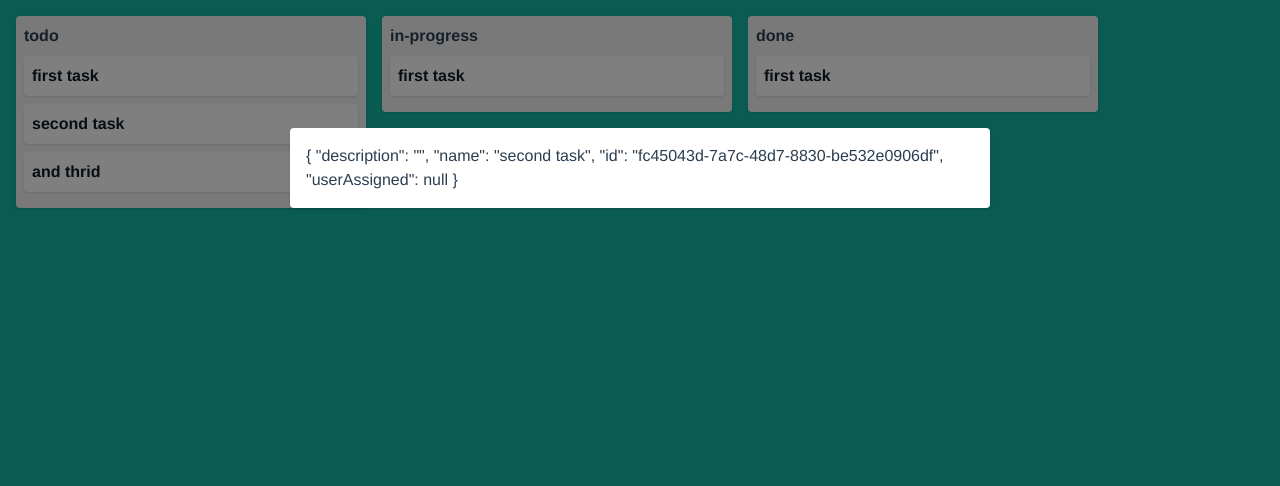
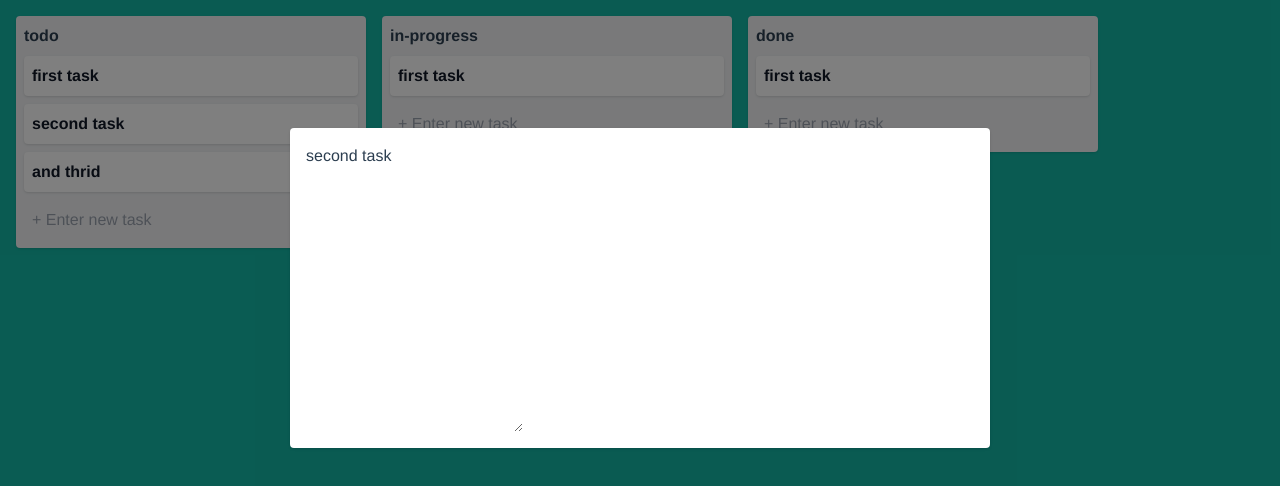
Before and after one commit to lewpiotr1701/vue3-trello-clone, a Vue app: page / in a window 1280 px wide. Both pictures are taken after a click on the element "second task". Shown: the top 486 px of the page. Built offline with nearby package versions, Linux system fonts and the light colour scheme.

Commit message:
feat: create new task

```diff
--- a/src/store/index.js
+++ b/src/store/index.js
@@ -1,6 +1,7 @@
 import { createStore } from 'vuex'
 import defaultBoard from '@/services/default-board.js'
 import { saveStatePlugin } from '@/services/helpers.js'
+import { v4 as uuidv4 } from 'uuid'
 
 const board = JSON.parse(localStorage.getItem('board')) || defaultBoard
 
@@ -22,7 +23,13 @@ export default createStore({
     }
   },
   mutations: {
-
+    CREATE_TASK(state, { tasks, name }) {
+      tasks.push({
+        name,
+        id: uuidv4(),
+        description: ''
+      })
+    }
   },
   actions: {
 
--- a/src/views/Board.vue
+++ b/src/views/Board.vue
@@ -2,10 +2,12 @@
   <div class="board">
     <div class="flex flex-row items-start">
       <div class="column" v-for="(column, columnKey) in board.columns" :key="columnKey">
+
         <div class="flex items-center mb-2 font-bold">
           {{ column.name }}
         </div>
         <div class="list-reset">
+
           <div class="task" v-for="(task, taskKey) in column.tasks" :key="taskKey" @click="goToTask(task)">
             <span class="w-full flex-no-shrink font-bold">
               {{ task.name }}
@@ -14,13 +16,20 @@
               {{ task.description }}
             </p>
           </div>
+
+          <input type="text" class="block p-2 w-full bg-transparent" placeholder="+ Enter new task"
+            @keyup.enter="createTask($event, column.tasks)">
         </div>
+
       </div>
     </div>
 
     <div v-if="isTaskOpen" class="task-bg" @click.self="closeModal">
       <router-view></router-view>
     </div>
+
+    {{ dupa }}
+
   </div>
 </template>
 
@@ -32,6 +41,9 @@ export default {
     ...mapState(['board']),
     isTaskOpen() {
       return this.$route.name === 'task'
+    },
+    dupa() {
+      return JSON.parse(localStorage.getItem('board'))
     }
   },
   methods: {
@@ -40,6 +52,13 @@ export default {
     },
     closeModal() {
       this.$router.push({ name: 'board' })
+    },
+    createTask(event, tasks) {
+      this.$store.commit('CREATE_TASK', {
+        tasks,
+        name: event.target.value
+      })
+      event.target.value = ''
     }
   }
 }
--- a/src/views/Task.vue
+++ b/src/views/Task.vue
@@ -1,7 +1,10 @@
 <template>
   <div class="task-view">
     <div class="flex flex-col flex-grow items-start justify-between px-4">
-      {{ task }}
+      {{ task.name }}
+      <textarea :value="task.description"
+        class="relative bg-transparent px-2 border mt-2 h-64 border-none leading-normal">
+      </textarea>
     </div>
   </div>
 </template>
```
